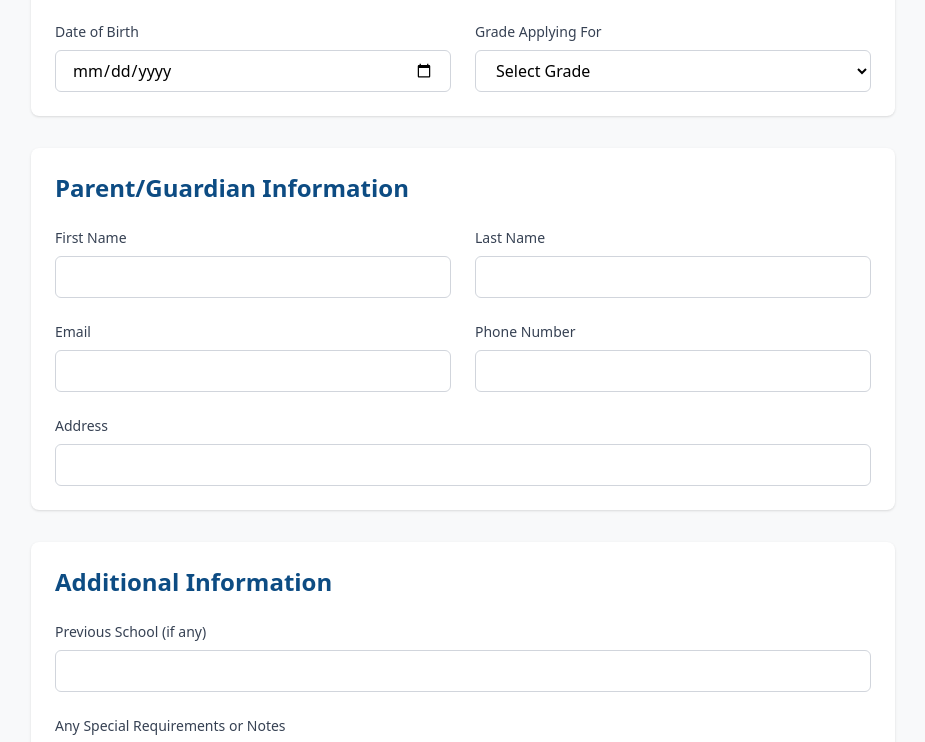
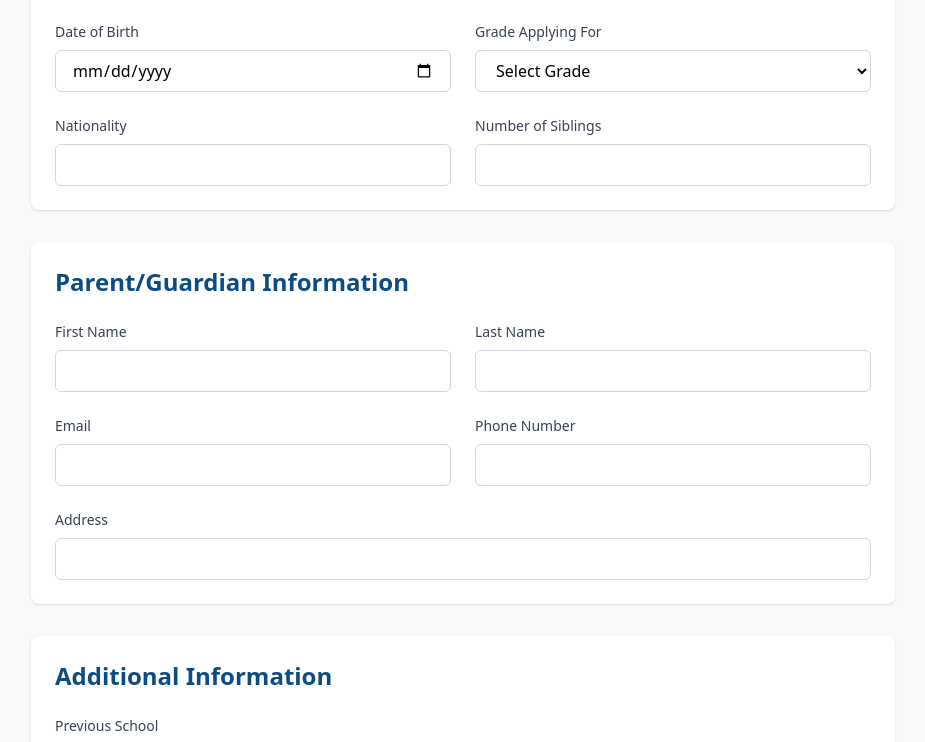
Before and after one commit to Mohand-Abdelkader/SEERH-Private-School, a React (Vite) app: page /admission in a window 1280 px wide. Shown: the part 680-1422 px from the top of the page, without its empty margins (177-1102 px from the left). Built offline with nearby package versions, Linux system fonts and the light colour scheme.

Commit message:
more info in admission form

```diff
--- a/src/components/AdmissionForm.jsx
+++ b/src/components/AdmissionForm.jsx
@@ -28,9 +28,7 @@ function AdmissionForm() {
     <form onSubmit={handleSubmit(onSubmit)} className="space-y-8">
       {/* Student Information */}
       <div className="bg-white p-6 rounded-lg shadow-sm">
-        <h2 className="text-2xl font-bold text-[#0d4c83] mb-6">
-          Student Information
-        </h2>
+        <h2 className="text-2xl font-bold text-[#0d4c83] mb-6">Student Information</h2>
         <div className="grid grid-cols-1 md:grid-cols-2 gap-6">
           <div>
             <label className="block text-sm font-medium text-gray-700 mb-2">
@@ -111,6 +109,43 @@ function AdmissionForm() {
             {errors?.gradeApplying?.message && (
               <span className="mt-1 text-sm text-red-600 dark:text-red-400">
                 ❌ {errors.gradeApplying.message}
+              </span>
+            )}
+          </div>
+          <div>
+            <label className="block text-sm font-medium text-gray-700 mb-2">
+              Nationality
+            </label>
+            <input
+              {...register("nationality", {
+                required: "Nationality is required",
+              })}
+              type="text"
+              className="w-full px-4 py-2 border border-gray-300 rounded-md focus:ring-2 focus:ring-[#0d4c83] focus:border-transparent"
+            />
+            {errors?.nationality?.message && (
+              <span className="mt-1 text-sm text-red-600 dark:text-red-400">
+                ❌ {errors.nationality.message}
+              </span>
+            )}
+          </div>
+          <div>
+            <label className="block text-sm font-medium text-gray-700 mb-2">
+              Number of Siblings
+            </label>
+            <input
+              {...register("numberOfSiblings", {
+                required: "Number of siblings is required",
+                min: { value: 0, message: "Cannot be negative" },
+                valueAsNumber: true,
+              })}
+              type="number"
+              min="0"
+              className="w-full px-4 py-2 border border-gray-300 rounded-md focus:ring-2 focus:ring-[#0d4c83] focus:border-transparent"
+            />
+            {errors?.numberOfSiblings?.message && (
+              <span className="mt-1 text-sm text-red-600 dark:text-red-400">
+                ❌ {errors.numberOfSiblings.message}
               </span>
             )}
           </div>
@@ -221,19 +256,25 @@ function AdmissionForm() {
 
       {/* Additional Information */}
       <div className="bg-white p-6 rounded-lg shadow-sm">
-        <h2 className="text-2xl font-bold text-[#0d4c83] mb-6">
-          Additional Information
-        </h2>
+        <h2 className="text-2xl font-bold text-[#0d4c83] mb-6">Additional Information</h2>
         <div className="space-y-6">
           <div>
             <label className="block text-sm font-medium text-gray-700 mb-2">
-              Previous School (if any)
+              Previous School
             </label>
             <input
-              {...register("previousSchool")}
+              {...register("previousSchool", {
+                required: "Previous school is required. Type 'None' if no previous school",
+              })}
               type="text"
+              placeholder="Enter school name or type 'None' if no previous school"
               className="w-full px-4 py-2 border border-gray-300 rounded-md focus:ring-2 focus:ring-[#0d4c83] focus:border-transparent"
             />
+            {errors?.previousSchool?.message && (
+              <span className="mt-1 text-sm text-red-600 dark:text-red-400">
+                ❌ {errors.previousSchool.message}
+              </span>
+            )}
           </div>
           <div>
             <label className="block text-sm font-medium text-gray-700 mb-2">
--- a/src/pages/AdmissionPage.jsx
+++ b/src/pages/AdmissionPage.jsx
@@ -3,10 +3,7 @@ import { Button } from "../ui/Button";
 import AdmissionForm from "../components/AdmissionForm";
 
 function AdmissionPage() {
-  const handleSubmit = (e) => {
-    e.preventDefault();
-    // Handle form submission logic here
-  };
+
 
   return (
     <div className="pt-16">
@@ -20,7 +17,7 @@ function AdmissionPage() {
       {/* Application Form */}
       <section className="py-16 bg-[#f8f9fa]">
         <div className="container mx-auto px-4 max-w-4xl">
-          <AdmissionForm handleSubmit={handleSubmit} />
+          <AdmissionForm />
         </div>
       </section>
     </div>
--- a/src/pages/admin/AdmissionItem.jsx
+++ b/src/pages/admin/AdmissionItem.jsx
@@ -34,6 +34,18 @@ function AdmissionItem() {
                                     <p className="text-sm font-medium text-gray-600">Date of Birth</p>
                                     <p className="text-base text-gray-900 mt-1">
                                         {new Date(admission.dateOfBirth).toLocaleDateString()}
+                                    </p>
+                                </div>
+                                <div className="border-b border-gray-100 pb-4">
+                                    <p className="text-sm font-medium text-gray-600">Nationality</p>
+                                    <p className="text-base text-gray-900 mt-1">
+                                        {admission.nationality}
+                                    </p>
+                                </div>
+                                <div className="border-b border-gray-100 pb-4">
+                                    <p className="text-sm font-medium text-gray-600">Number of Siblings</p>
+                                    <p className="text-base text-gray-900 mt-1">
+                                        {admission.numberOfSiblings}
                                     </p>
                                 </div>
                                 <div>
```
